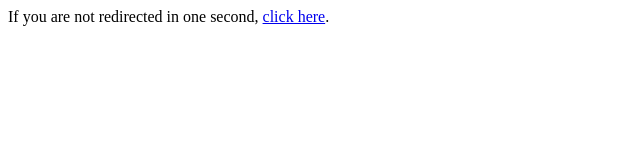
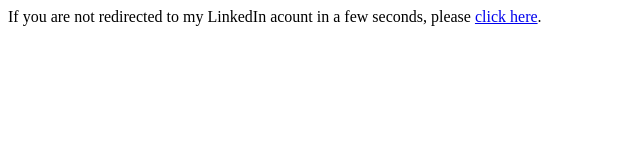
Before and after one commit to ushahid/ushahid.github.io, a plain HTML site: page index.html in a window 1280 px wide. Shown: the whole page, without its empty margins (0-640 px from the left). Drawn offline with Linux system fonts and the light colour scheme.

Commit message:
Update index.html

```diff
--- a/index.html
+++ b/index.html
@@ -2,5 +2,5 @@
   <meta http-equiv="refresh" content="1; URL=https://www.linkedin.com/in/ushahids/" />
 </head>
 <body>
-  <p>If you are not redirected in one second, <a href="https://www.linkedin.com/in/ushahids/">click here</a>.</p>
+  <p>If you are not redirected to my LinkedIn acount in a few seconds, please <a href="https://www.linkedin.com/in/ushahids/">click here</a>.</p>
 </body>
```
